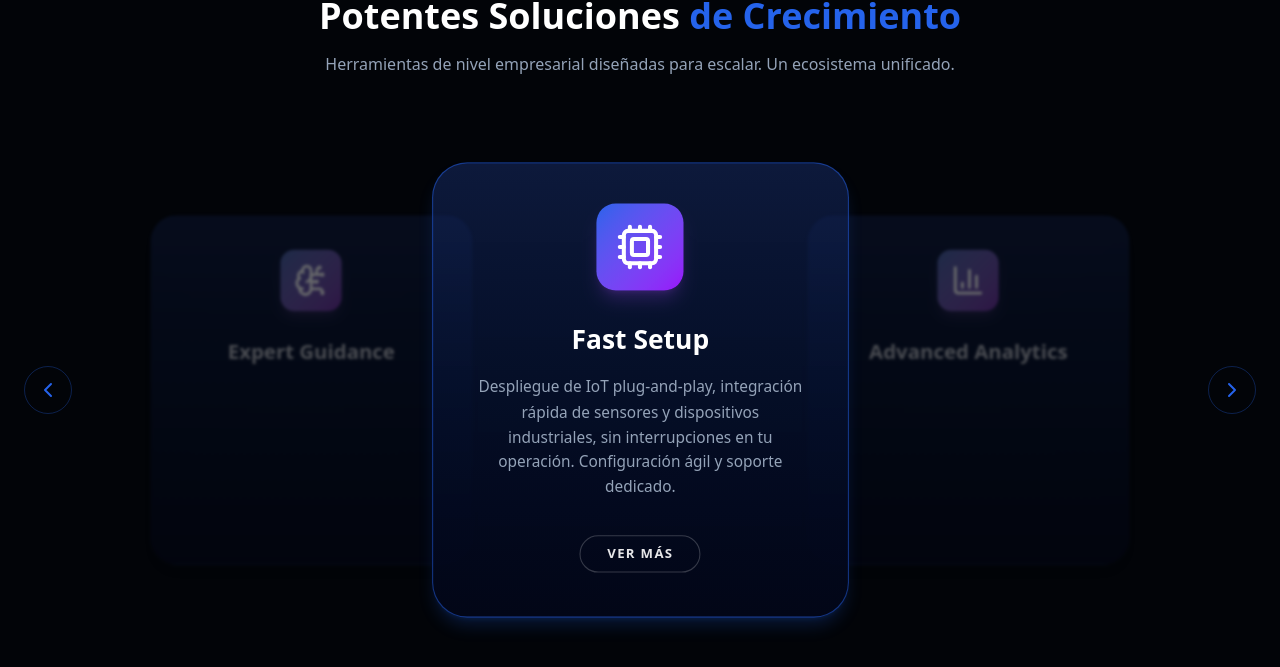
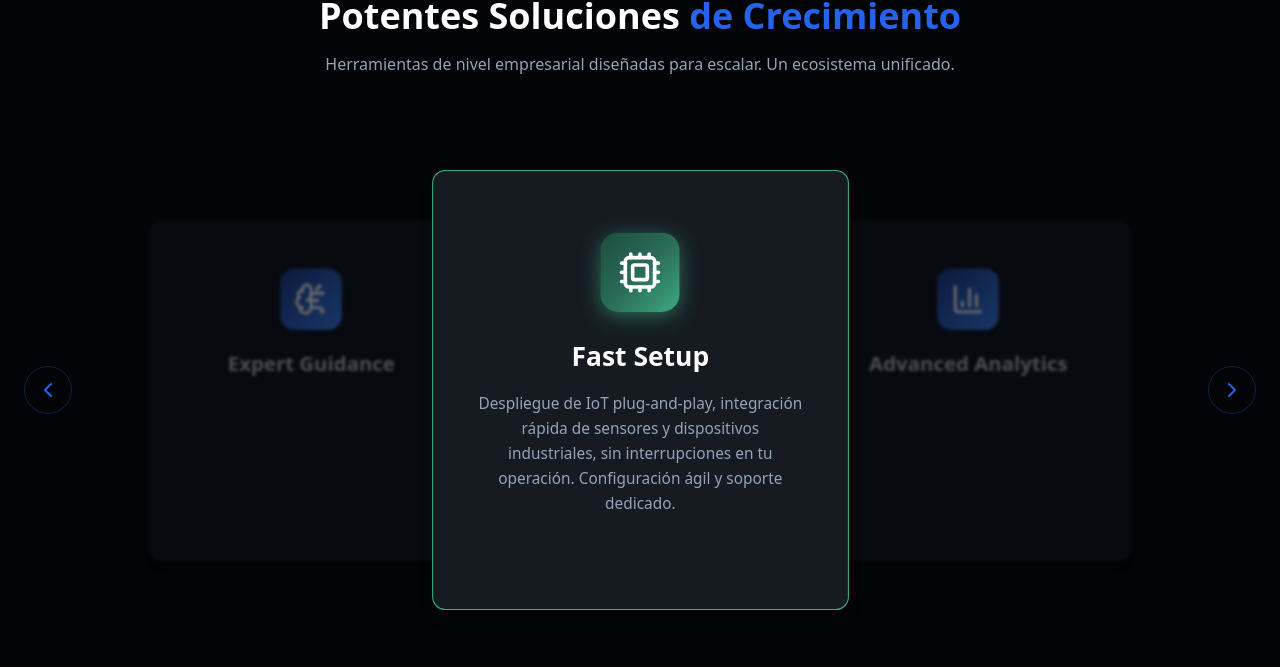
Before and after one commit to bittecoltech-sketch/Bitte, a Next.js app: page / in a window 1280 px wide. Shown: the part 1834-2501 px from the top of the page. Built offline with nearby package versions, Linux system fonts and the light colour scheme.

Commit message:
Se ajustan las cards de servicios

```diff
--- a/components/sections/ServicesGrid.tsx
+++ b/components/sections/ServicesGrid.tsx
@@ -55,7 +55,7 @@ export default function ServicesGrid() {
 
     return (
         <section id="services" className="py-24 bg-bitte-base relative overflow-hidden">
-            <div className="container mx-auto px-6">
+            <div className="container mx-auto px-6 max-w-7xl">
                 <div className="text-center mb-16">
                     <h2 className="text-4xl font-bold mb-4">
                         Potentes Soluciones <span className="text-bitte-blue">de Crecimiento</span>
@@ -75,7 +75,7 @@ export default function ServicesGrid() {
                     </button>
 
                     {/* Desktop Carousel (Center Focus Effect) */}
-                    <div className="hidden md:flex items-center justify-center w-full max-w-6xl h-[500px]">
+                    <div className="hidden md:flex items-center justify-center w-full max-w-7xl h-[500px]">
                         <AnimatePresence mode="popLayout" initial={false}>
                             {getVisibleItems(3).map((item, i) => {
                                 const isCenter = i === 1;
@@ -94,35 +94,38 @@ export default function ServicesGrid() {
                                         exit={{ opacity: 0, scale: 0.8 }}
                                         transition={{ duration: 0.5, type: "spring", bounce: 0.2 }}
                                         className={`
-                                    flex-shrink-0 w-1/3 p-10 rounded-[2rem] flex flex-col items-center text-center shadow-lg min-h-[400px]
-                                    bg-gradient-to-b from-[#1e3a8a]/40 to-[#020617] border border-bitte-blue/20
-                                    transition-colors duration-500
-                                    ${isCenter ? 'border-bitte-blue/50 shadow-bitte-blue/20' : 'border-transparent'}
+                                            group flex-shrink-0 w-1/3 p-0 flex flex-col items-center text-center min-h-[400px] transition-colors duration-500 relative
+                                            ${isCenter ? 'z-10' : 'z-0'}
                                         `}
                                     >
-                                        <div className={`
-                                    p-4 rounded-2xl bg-gradient-to-br from-bitte-blue to-purple-600 mb-8 shadow-lg shadow-purple-500/20
-                                    transition-transform duration-500
-                                    ${isCenter ? 'scale-110' : 'scale-100 grayscale-[50%]'}
-                                `}>
+                                        {/* Card outer border — lights up on hover */}
+                                        <div
+                                            className="absolute inset-0 rounded-xl opacity-0 group-hover:opacity-100 transition-opacity duration-400 pointer-events-none"
+                                            style={{
+                                                background: isCenter ? 'linear-gradient(135deg, #3DAA80 0%, transparent 60%)' : 'none',
+                                                padding: '1px',
+                                            }}
+                                        />
+                                        {/* Card shell */}
+                                        <div
+                                            className="relative flex flex-col flex-1 rounded-xl overflow-hidden w-full h-full shadow-lg px-8 py-8 md:px-10 md:py-10"
+                                            style={{
+                                                background: isCenter ? '#161B22' : '#10141A',
+                                                border: isCenter ? '1.5px solid #3DAA80' : '1px solid #222',
+                                            }}
+                                        >
+                                            <div className={`flex items-center justify-center w-full pt-4 pb-4`}>
+                                                <div className={`rounded-2xl p-4 mb-2`} style={{ background: isCenter ? 'linear-gradient(135deg, #1d4d3f 0%, #2A6B58 50%, #3DAA80 100%)' : 'linear-gradient(135deg, #1e3a8a 0%, #3b82f6 100%)', boxShadow: isCenter ? '0 4px 18px rgba(61,170,128,0.55)' : '0 2px 8px rgba(59,130,246,0.15)' }}>
                                                     <item.icon className="w-10 h-10 text-white" />
                                                 </div>
-
+                                            </div>
                                             <h3 className={`text-2xl font-bold text-white mb-4 transition-opacity ${isCenter ? 'opacity-100' : 'opacity-70'}`}>
                                                 {item.title}
                                             </h3>
-                                        <p className={`text-sm text-bitte-steel mb-8 leading-relaxed flex-1 transition-opacity ${isCenter ? 'opacity-100' : 'opacity-0'}`}>
+                                            <p className={`text-sm text-bitte-steel mb-2 leading-relaxed flex-1 transition-opacity ${isCenter ? 'opacity-100' : 'opacity-0'}`}>
                                                 {item.desc}
                                             </p>
-
-                                        <button className={`
-                                    text-xs font-bold px-6 py-2 rounded-full uppercase tracking-widest mt-auto transition-all duration-300
-                                    ${isCenter
-                                                ? 'text-white/90 border border-white/20 hover:bg-white hover:text-black opacity-100 cursor-pointer'
-                                                : 'opacity-0 pointer-events-none'}
-                                `}>
-                                            Ver Más
-                                        </button>
+                                        </div>
                                     </motion.div>
                                 );
                             })}
```
Lines whose indentation alone changed are shown as unchanged.
